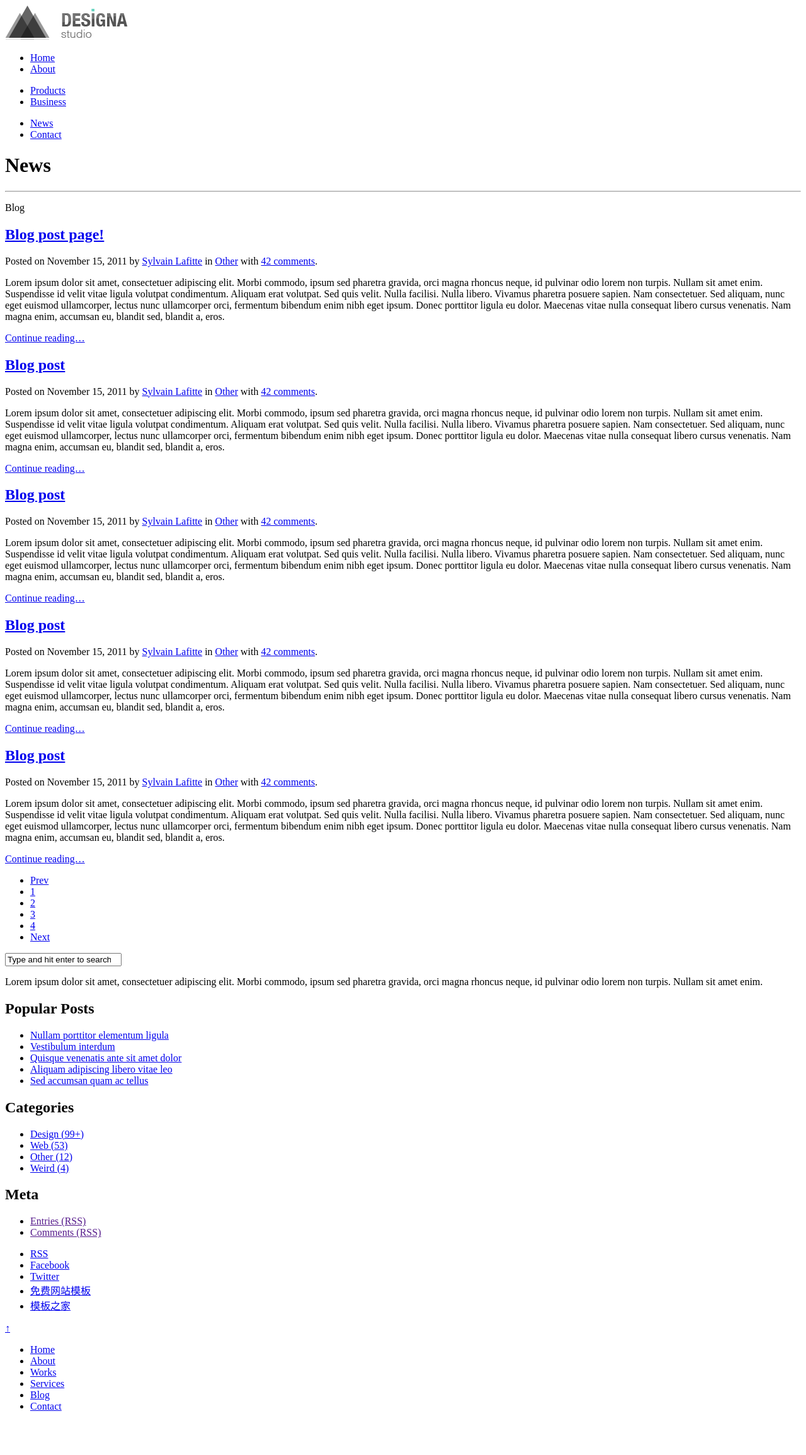
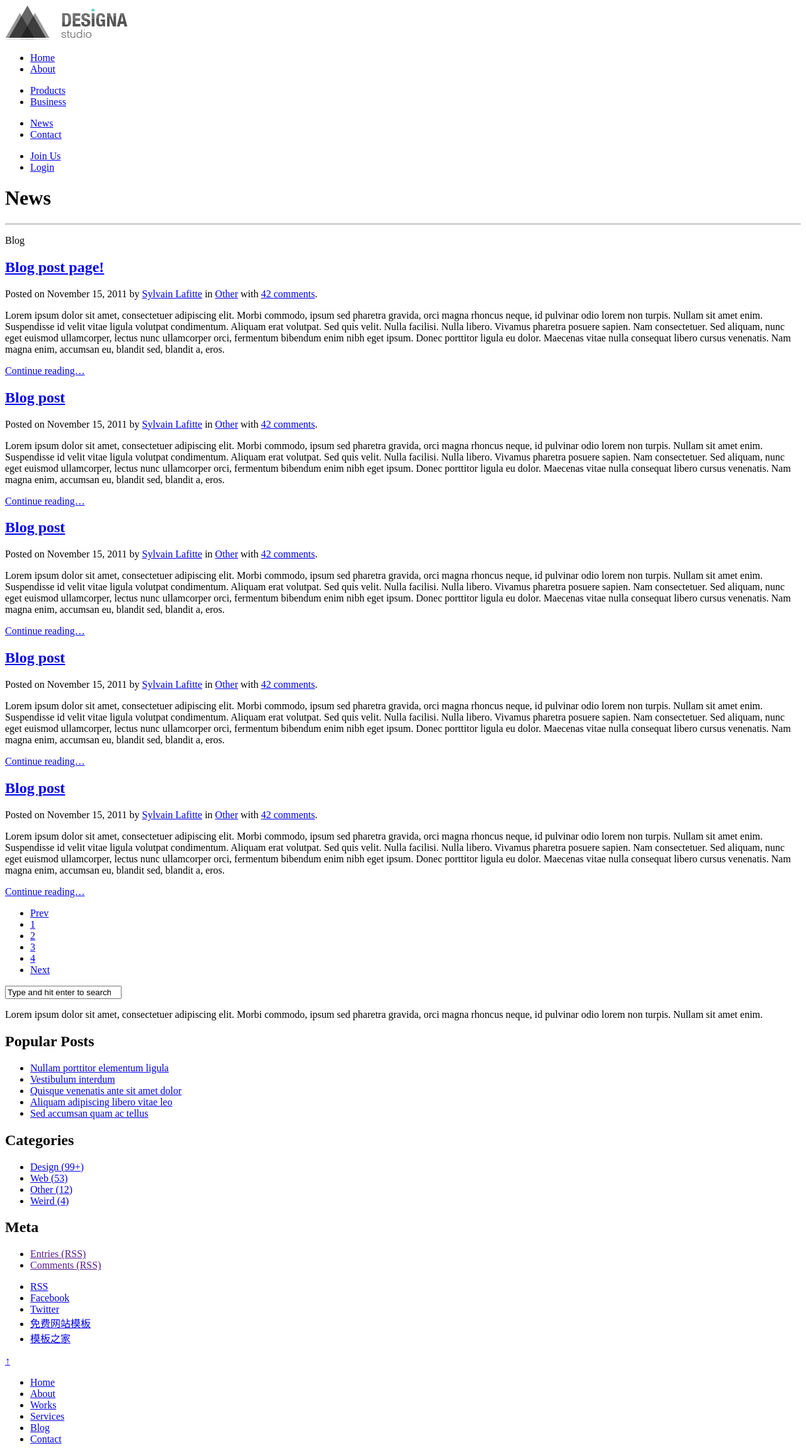
Before and after one commit to wangjiatong/advanced, a Yii app: template frontend/views/site/news.php in a window 1280 px wide. Shown: the whole page at 63% size. Before the commit the page ends 2240 px from the top, so only its background shows below. Run offline with PHP 8.4 and a stand-in for Yii, Linux system fonts and the light colour scheme; the template is opened without the code that fills it, so the values that code supplies are empty; some libraries are stand-ins or nearby versions.

Commit message:
add the url for joinUs and login

```diff
--- a/frontend/views/layouts/main.php
+++ b/frontend/views/layouts/main.php
@@ -77,6 +77,10 @@ AppAsset::register($this);
                             <li><a href="index.php?r=site%2Fnews">News</a></li>
                             <li><a href="index.php?r=site%2Fcontact">Contact</a></li>
                     </ul>
+                    <ul>
+                            <li><a href="index.php?r=site%2joinUs">Join Us</a></li>
+                            <li><a href="#">Login</a></li>
+                    </ul>
             </nav>
     </header>
 
```
